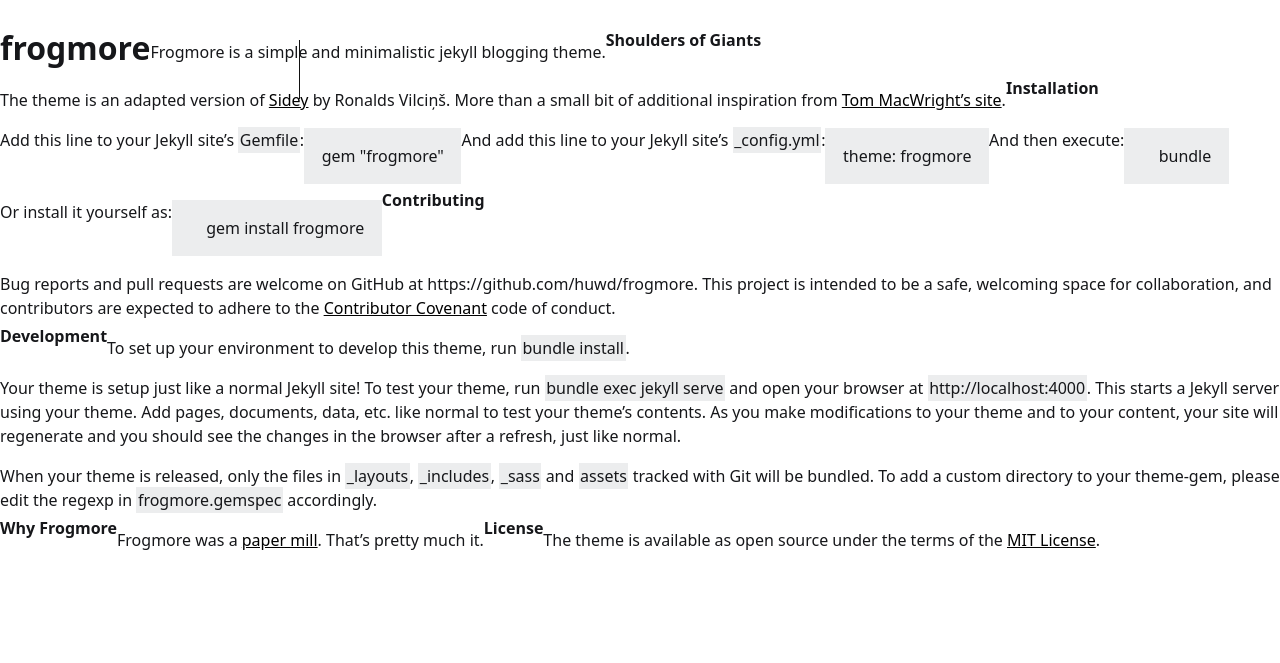
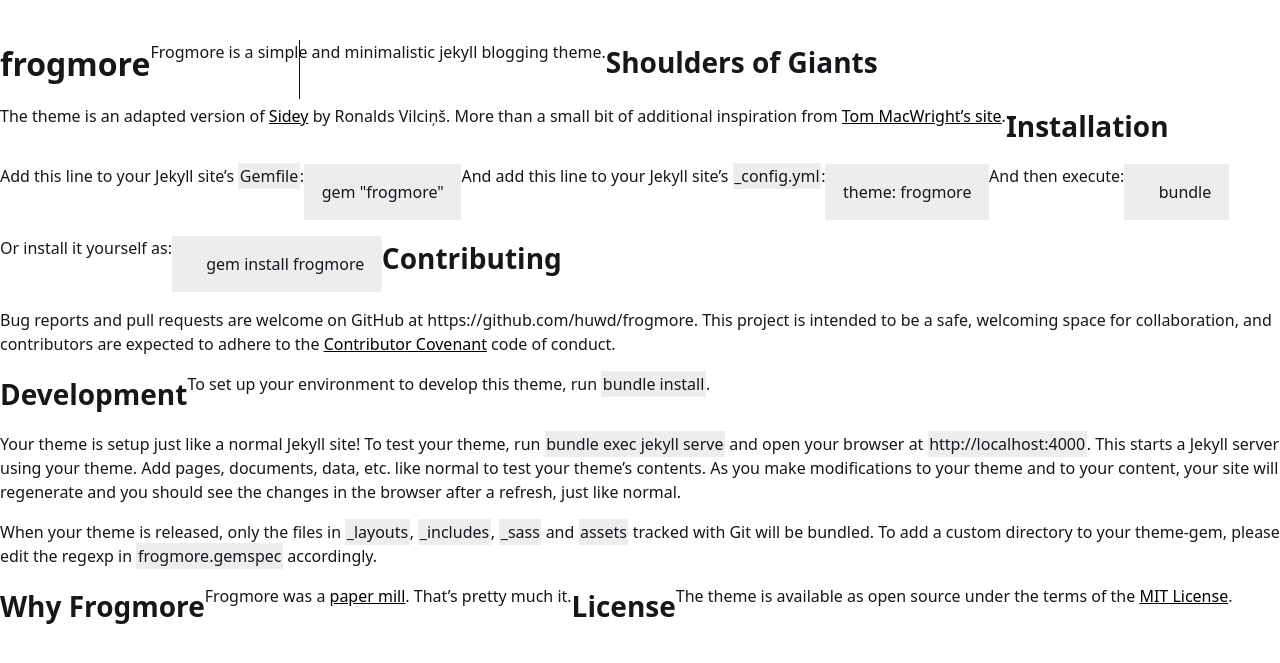
Before and after one commit to huwd/frogmore, a Jekyll site: the page built from README.md, in a window 1280 px wide. Shown: the top 663 px of the page. Built offline with Jekyll 4.4.1, drawn with Linux system fonts in a browser that asks for light colours; our own code applies the rules of GitHub Pages for plain Markdown files.

Commit message:
Improve header sizing, list styling
And style <em>

```diff
--- a/_sass/_main.scss
+++ b/_sass/_main.scss
@@ -25,6 +25,10 @@ a {
 
 .meta {
 	margin: 1rem 0;
+}
+
+.meta,
+em {
 	font-style: italic;
 }
 
@@ -78,6 +82,16 @@ header ul,
 	flex-direction: column;
 }
 
+.post ul {
+	margin-left: 1rem;
+	list-style: disc;
+	list-style-position: inside;
+
+	> li {
+		margin-bottom: 0.75rem;
+	}
+}
+
 header ul {
 	margin: 0 auto;
 	list-style: none;
@@ -114,12 +128,20 @@ h3,
 h4,
 h5 {
 	line-height: 1;
-	margin: 0 0 1rem 0;
+	margin: 1rem 0;
 	font-weight: 600;
 }
 
 h1 {
 	font-size: 2rem;
+}
+
+h2 {
+	font-size: 1.75rem;
+}
+
+h3 {
+	font-size: 1.5rem;
 }
 
 strong,
```
